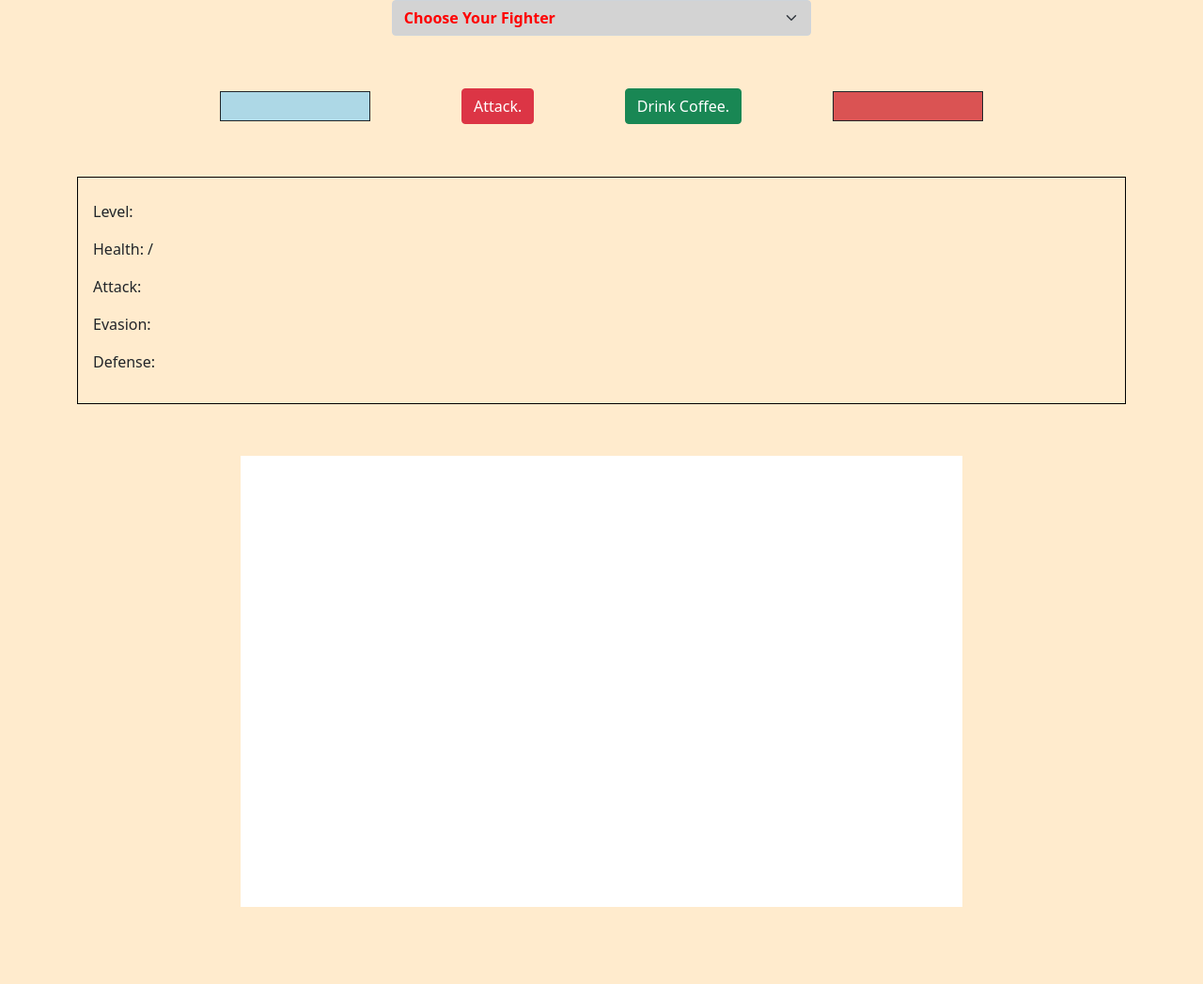
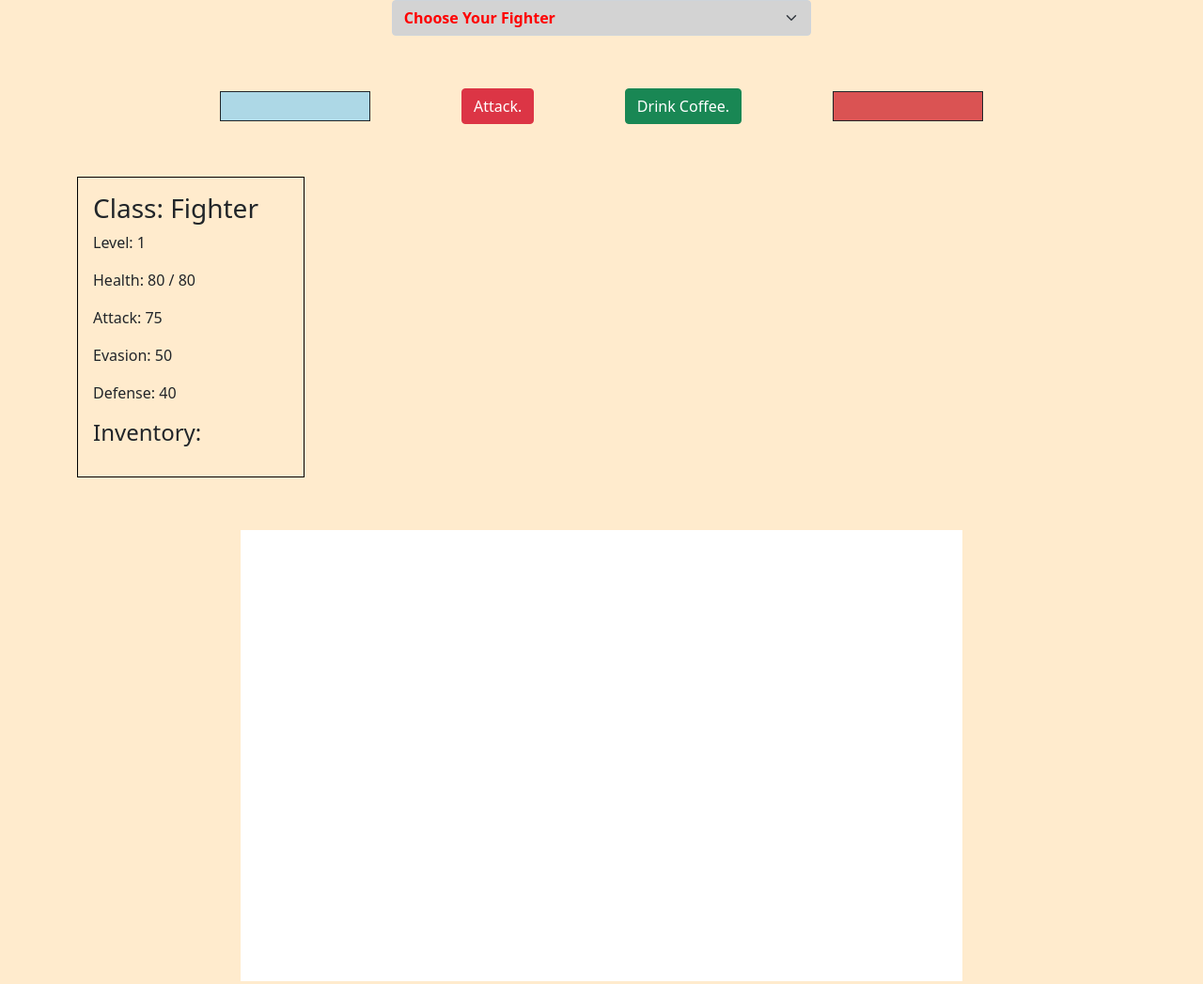
Before and after one commit to NielsenG62/office-rpg, a website built with webpack: page src/index.html in a window 1280 px wide. Shown: the whole page at 94% size. Before the commit the page ends 1021 px from the top, so only its background shows below. Built offline with nearby package versions, Linux system fonts and the light colour scheme.

Commit message:
update stats
Co-authored-by: Gabe Nielsen <NielsenG62@users.noreply.github.com>
Co-authored-by: Emilio <EmilioG1@users.noreply.github.com>
Co-authored-by: m-wright92 <m-wright92@users.noreply.github.com>

```diff
--- a/src/css/styles.css
+++ b/src/css/styles.css
@@ -75,7 +75,7 @@ body {
 }
 
 #character {
-  position: inline-block;;
+  display: inline-block;
   padding: 1em;
   padding-right: 3em;
   border: 1px solid black;
--- a/src/index.html
+++ b/src/index.html
@@ -32,12 +32,20 @@
       </div>
     </div>
     <div id="character">
-      <h3 id="class"></h3>
-      <p>Level: <span id="level"></span></p>
-      <p>Health: <span id="health"></span> / <span id="total-health"></span></p>
-      <p>Attack: <span id="attack"></span></p>
-      <p>Evasion: <span id="evasion"></span></p>
-      <p>Defense: <span id="defense"></span></p>
+      <div id="stats">
+        <h3 id="class">Character Class Here</h3>
+        <p>Level: <span id="level"></span></p>
+        <p>Health: <span id="health"></span> / <span id="total-health"></span></p>
+        <p>Attack: <span id="attack"></span></p>
+        <p>Evasion: <span id="evasion"></span></p>
+        <p>Defense: <span id="defense"></span></p>
+      </div>
+      <div id="inventory">
+        <h4>Inventory:</h4>
+        <ul id="pocket">
+
+        </ul>
+      </div>
     </div>
     <div class="output">
       <div class="canvas">
--- a/src/index.js
+++ b/src/index.js
@@ -28,26 +28,22 @@ export const displayWinModal = () => {
   shopKeep.style.display = "block";
   goBack.style.display = "block";
   bossFight.style.display = "block";
+  backToWork(p);
+
 };
 
-const backToWork = () => {
+const backToWork = (p) => {
   let goBack = document.getElementById("goBack");
   let bossFight = document.getElementById("bossFight");
   let dice = document.getElementById("button");
-  // let p = document.querySelectorAll("div.canvas > p");
-
   goBack.addEventListener("click", () => {
+    p.textContent = "";
     dice.removeAttribute("disabled");
     shopKeep.style.display = "none";
     goBack.style.display = "none";
     bossFight.style.display = "none";
-    // p.forEach((e) => {
-    //   e.remove();
-    // });
   });
 };
-
-backToWork();
 
 function updateHealthBars (character, enemy){
   let hp1 = document.getElementById(`hp1`);
@@ -64,6 +60,29 @@ function updateHealthBars (character, enemy){
     width: ${percentage2}%;
     height: 100%;
   `;
+
+  let charClass = document.getElementById("class");
+  let level = document.getElementById(`level`);
+  let health = document.getElementById("health");
+  let totalHealth = document.getElementById("total-health");
+  let attack = document.getElementById("attack");
+  let evasion = document.getElementById("evasion");
+  let defense = document.getElementById("defense");
+
+  charClass.textContent = `Class: ${character.classType}`;
+  level.textContent = character.lvl;
+  health.textContent = character.hp;
+  totalHealth.textContent = character.maxHp;
+  attack.textContent = character.atk;
+  evasion.textContent = character.eva;
+  defense.textContent = character.def;
+
+  let pocket = document.getElementById("pocket");
+  character.inventory.forEach((e) => {
+    pocket.innerHTML = `
+    <li>${e}</li>;
+  `;
+  });
 }
 
 const button = document.getElementById("button");
```
